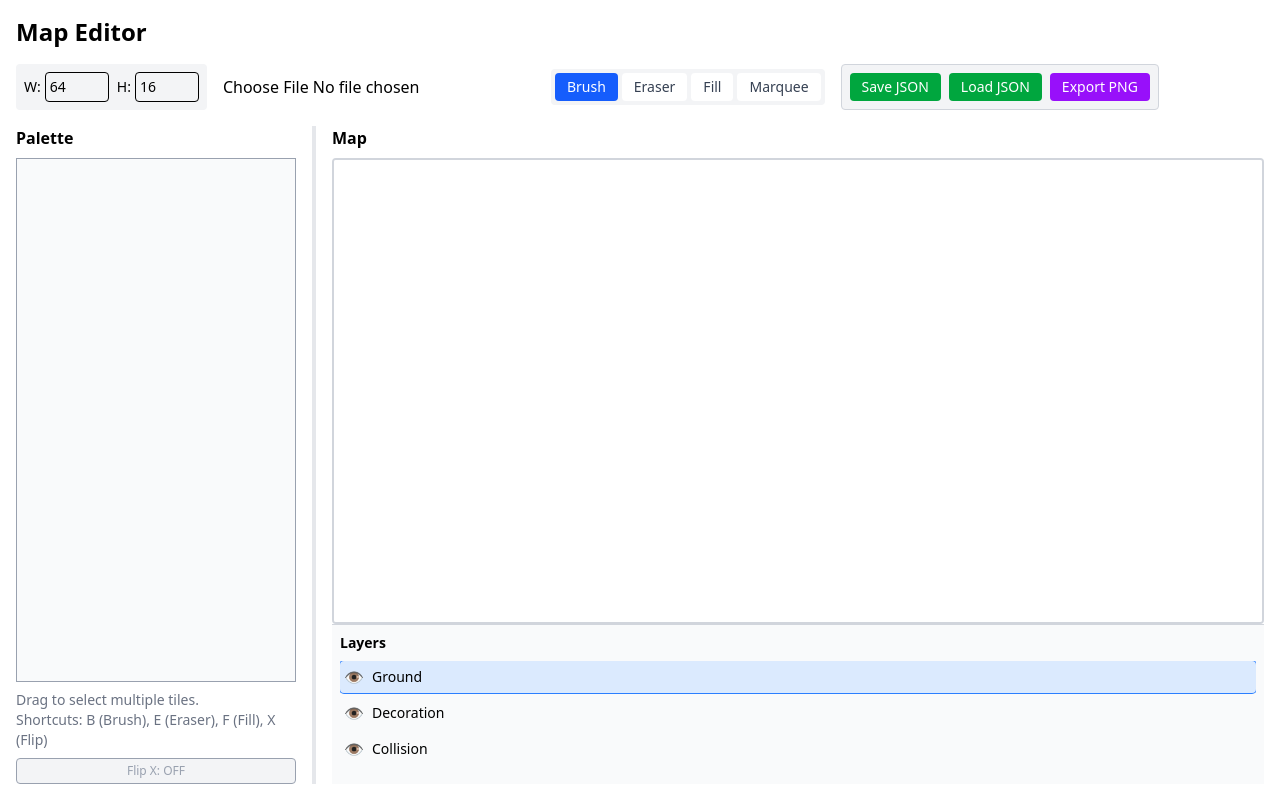
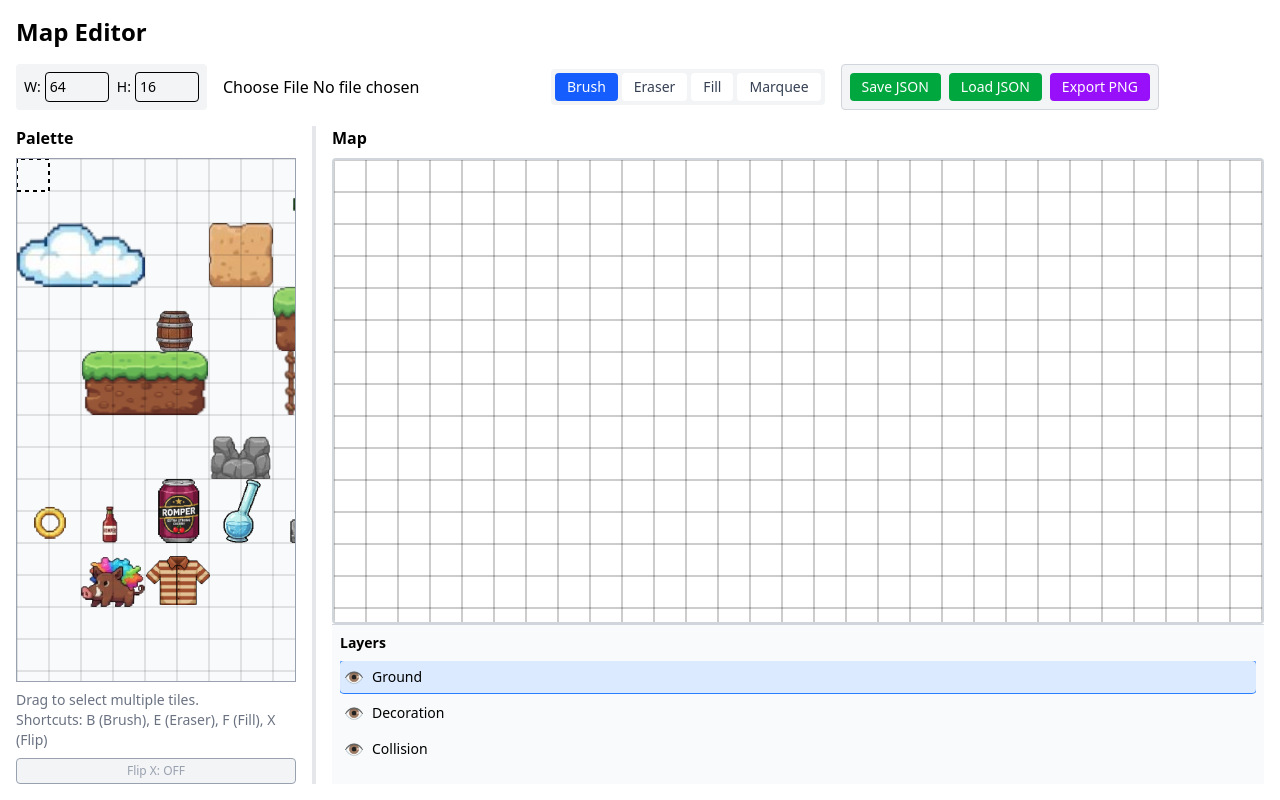
Before and after one commit to RezixDev/map-editor, a React (Vite) app: page / in a window 1280 px wide. Built offline with nearby package versions, Linux system fonts and the light colour scheme.

Commit message:
feat: Add script to export codebase to text file and refactor MapEditor image state from useRef to useState, also adding type-only imports.

```diff
--- a/src/editor/MapEditor.tsx
+++ b/src/editor/MapEditor.tsx
@@ -1,7 +1,7 @@
 import { useRef, useState, useEffect, type MouseEvent } from "react";
 import { useImmer } from "use-immer";
 import spritesheet from "../assets/project.png";
-import { TileData, Layer, Tool, SelectionRect } from "../types";
+import { type TileData, type Layer, type Tool, type SelectionRect } from "../types";
 import { TILE_WIDTH, TILE_HEIGHT } from "../constants";
 import { LayerPanel } from "../components/editor/LayerPanel";
 import { Toolbar } from "../components/editor/Toolbar";
@@ -9,7 +9,7 @@ import { Palette } from "../components/editor/Palette";
 import { MapCanvas } from "../components/editor/MapCanvas";
 
 export function MapEditor() {
-    const imageRef = useRef<HTMLImageElement | null>(null);
+    const [image, setImage] = useState<HTMLImageElement | null>(null);
 
     const [mapSize, setMapSize] = useState({ width: 64, height: 16 });
     const [paletteWidth, setPaletteWidth] = useState(280);
@@ -66,9 +66,8 @@ export function MapEditor() {
         const img = new Image();
         img.src = spritesheet;
         img.onload = () => {
-            imageRef.current = img;
-            // Force re-render to update components with image
-            setLayers(d => { });
+
+            setImage(img);
         };
     }, []);
 
@@ -84,11 +83,11 @@ export function MapEditor() {
             if (["ArrowUp", "ArrowDown", "ArrowLeft", "ArrowRight"].includes(e.key)) {
                 e.preventDefault();
                 setPaletteSelection(prev => {
-                    const img = imageRef.current;
-                    if (!img) return prev;
+
+                    if (!image) return prev;
                     let { x, y } = prev;
-                    const maxW = Math.floor(img.width / TILE_WIDTH) - 1;
-                    const maxH = Math.floor(img.height / TILE_HEIGHT) - 1;
+                    const maxW = Math.floor(image.width / TILE_WIDTH) - 1;
+                    const maxH = Math.floor(image.height / TILE_HEIGHT) - 1;
                     if (e.key === "ArrowLeft") x = Math.max(0, x - 1);
                     if (e.key === "ArrowRight") x = Math.min(maxW, x + 1);
                     if (e.key === "ArrowUp") y = Math.max(0, y - 1);
@@ -172,7 +171,7 @@ export function MapEditor() {
 
         window.addEventListener("keydown", handleKeyDown);
         return () => window.removeEventListener("keydown", handleKeyDown);
-    }, [layers, selection, clipboard, activeLayerIndex, isFlipped]);
+    }, [layers, selection, clipboard, activeLayerIndex, isFlipped, image]);
 
     // Resize Logic
     useEffect(() => {
@@ -265,7 +264,7 @@ export function MapEditor() {
 
         if (lastPaintedTiles.current.has(tileKey)) return;
 
-        const image = imageRef.current;
+
         if (!image) return;
         const tilesPerRow = Math.floor(image.width / TILE_WIDTH);
 
@@ -333,9 +332,7 @@ export function MapEditor() {
 
         const img = new Image();
         img.onload = () => {
-            imageRef.current = img;
-            // Force update
-            setLayers(d => { });
+            setImage(img);
         };
         img.src = URL.createObjectURL(file);
     }
@@ -377,7 +374,6 @@ export function MapEditor() {
     }
 
     function handleExportPng() {
-        const image = imageRef.current;
         if (!image) return;
 
         const tempCanvas = document.createElement("canvas");
@@ -439,7 +435,7 @@ export function MapEditor() {
                     style={{ width: paletteWidth }}
                 >
                     <Palette
-                        image={imageRef.current}
+                        image={image}
                         selection={paletteSelection}
                         setSelection={setPaletteSelection}
                         zoom={zoomPalette}
@@ -465,7 +461,7 @@ export function MapEditor() {
                         zoom={zoomMap}
                         setZoom={setZoomMap}
                         selection={selection}
-                        image={imageRef.current}
+                        image={image}
                         currentTool={currentTool}
                         paletteSelection={paletteSelection}
                         isFlipped={isFlipped}
```
Also changed, not shown: 1 other file (tests, documents, lock files or other folders).
